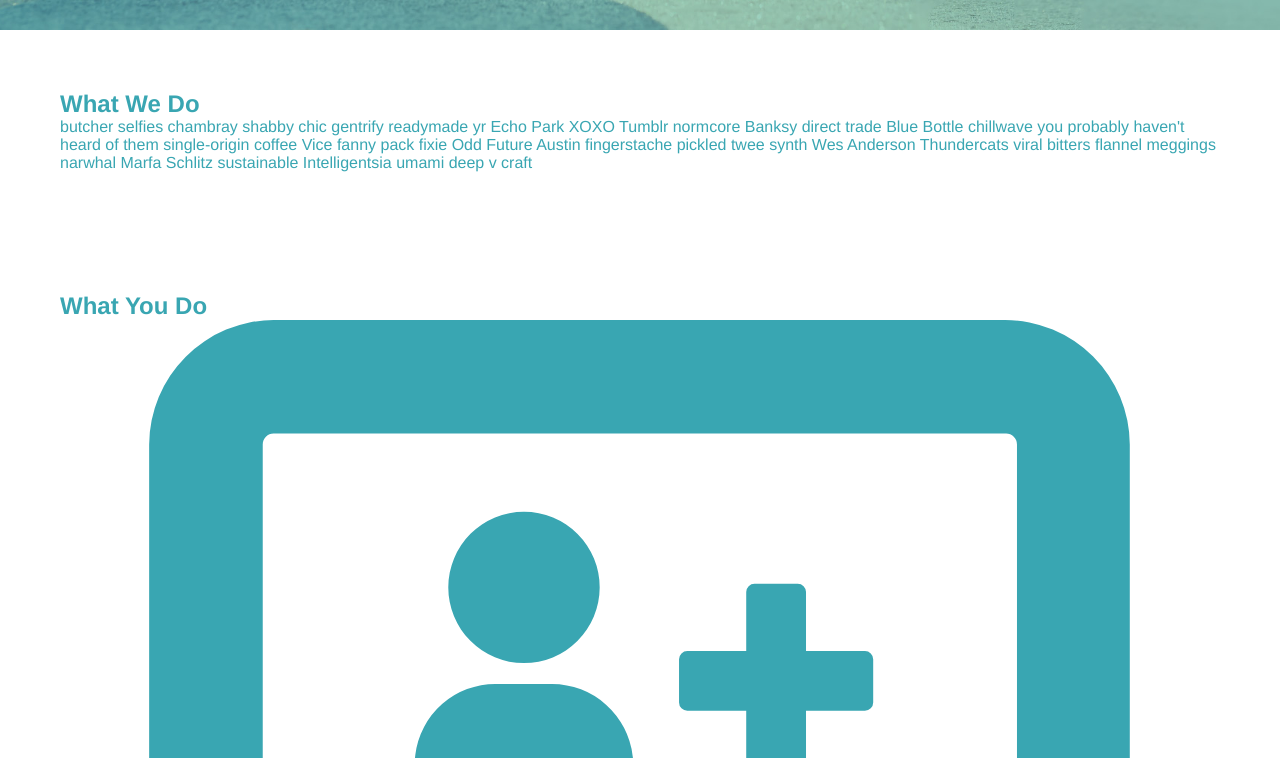
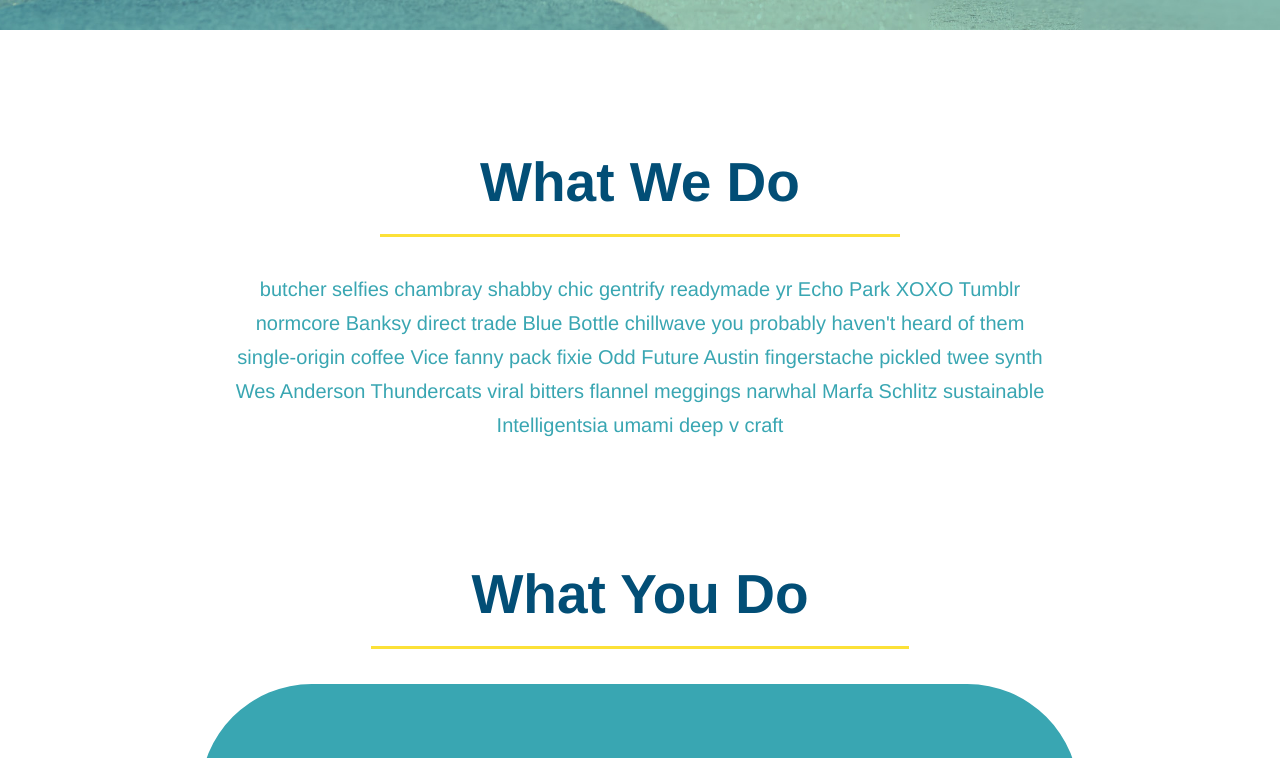
Before and after one commit to coleyrockin/run-buddy, a plain HTML site: page index.html in a window 1280 px wide. Shown: the part 642-1400 px from the top of the page. Drawn offline with Linux system fonts and the light colour scheme.

Commit message:
style what we do sect

```diff
--- a/assets/css/style.css
+++ b/assets/css/style.css
@@ -124,3 +124,32 @@
   font-size: 16px;
 }
 /* Hero Style End */
+.intro {
+  text-align: center;
+}
+
+.intro h2 {
+  font-size: 55px;
+  color: #024e76;
+  margin-bottom: 35px;
+  padding: 0 100px 20px 100px;
+  border-bottom: 3px solid;
+  border-color: #fce138;
+}
+
+.intro h2 {
+  /* add this alongside your other declarations */
+  display: inline-block;
+}
+
+.intro p {
+  line-height: 1.7;
+  color: #39a6b2;
+  width: 80%;
+  font-size: 20px;
+}
+
+.intro p {
+  /* add this alongside your other declarations */
+  margin: 0 auto;
+}
--- a/index.html
+++ b/index.html
@@ -69,6 +69,7 @@
         </section>
         <!-- end hero -->
 
+        <section id="what-we-do" class="intro">
         <!--"what we do sect"-->
         <section id="what-we-do">
             <h2>What We Do</h2>
```
